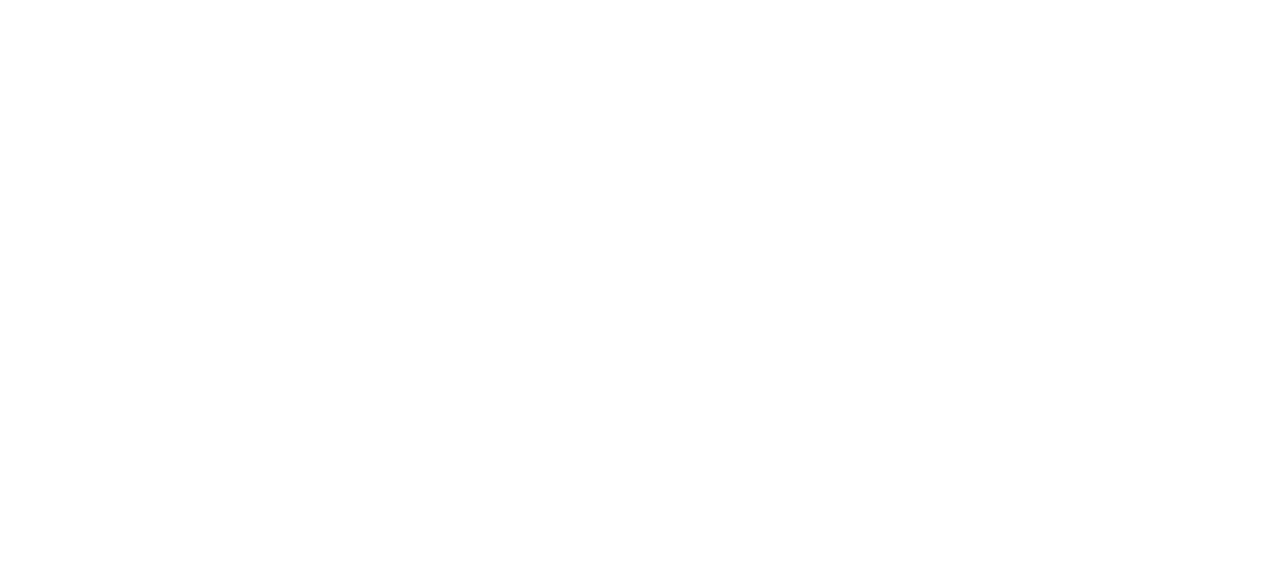
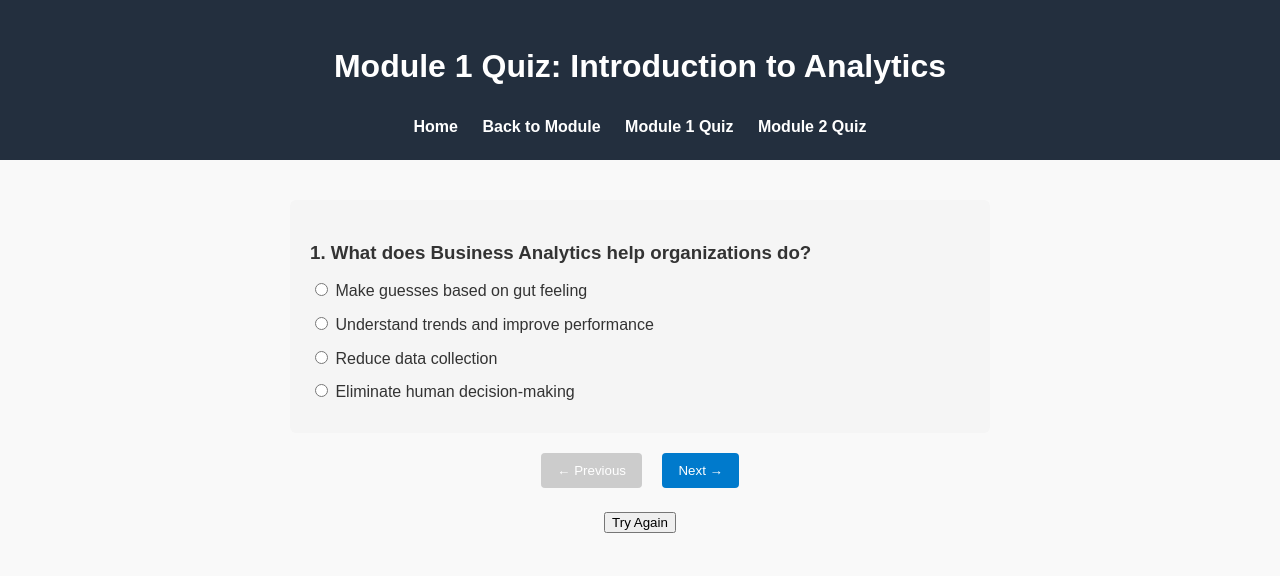
Before and after one commit to sebastian-jaen/analytics-academy, a plain HTML site: page quiz.html in a window 1280 px wide. Drawn offline with Linux system fonts and the light colour scheme.

Commit message:
Add dynamic quiz loader and quiz2.json

```diff
--- a/assets/css/style.css
+++ b/assets/css/style.css
@@ -150,3 +150,49 @@ pre code {
   margin-top: 10px;
   font-size: 0.9rem;
 }
+.quiz-wrapper {
+  max-width: 700px;
+  margin: 40px auto;
+  padding: 0 20px;
+}
+
+#question-container {
+  background: #f5f5f5;
+  padding: 20px;
+  border-radius: 6px;
+}
+
+.quiz-question h3 {
+  margin-bottom: 10px;
+}
+
+.quiz-question label {
+  display: block;
+  margin: 8px 0;
+}
+
+#quiz-controls {
+  text-align: center;
+  margin: 20px 0;
+}
+
+#quiz-controls button {
+  background: #007acc;
+  color: #fff;
+  border: none;
+  padding: 10px 16px;
+  margin: 0 8px;
+  border-radius: 4px;
+  cursor: pointer;
+}
+
+#quiz-controls button:disabled {
+  background: #ccc;
+  cursor: not-allowed;
+}
+
+#result-container {
+  text-align: center;
+  font-weight: bold;
+  margin-top: 20px;
+}
--- a/assets/js/quiz.js
+++ b/assets/js/quiz.js
@@ -0,0 +1,106 @@
+const queryParams = new URLSearchParams(window.location.search);
+const quizNumber = queryParams.get("quiz") || "1";
+const quizPath = `data/quiz${quizNumber}.json`;
+
+let currentQuestion = 0;
+let quizData = [];
+let userAnswers = [];
+
+fetch(quizPath)
+  .then(res => res.json())
+  .then(data => {
+    quizData = data.questions;
+    document.getElementById('quiz-title').textContent = data.title;
+    showQuestion(0);
+  });
+function showQuestion(idx) {
+  const container = document.getElementById('question-container');
+  container.innerHTML = '';
+  const q = quizData[idx];
+
+  const block = document.createElement('div');
+  block.className = 'quiz-question';
+  block.innerHTML = `<h3>${idx+1}. ${q.question}</h3>`;
+  q.options.forEach((opt, i) => {
+    // Check if userAnswers[idx] matches this option (1-based)
+    const checked = (userAnswers[idx] === (i+1)) ? 'checked' : '';
+    block.innerHTML += `
+      <label>
+        <input type="radio" name="q${idx}" value="${i+1}" ${checked}>
+        ${opt}
+      </label>`;
+  });
+  container.appendChild(block);
+
+  // Controls
+  document.getElementById('prev-btn').disabled = idx === 0;
+  document.getElementById('next-btn').style.display = idx === quizData.length-1 ? 'none' : 'inline-block';
+  document.getElementById('submit-btn').style.display = idx === quizData.length-1 ? 'inline-block' : 'none';
+}
+
+// Next / Prev
+document.getElementById('next-btn').addEventListener('click', () => {
+  saveAnswer();
+  currentQuestion++;
+  showQuestion(currentQuestion);
+});
+document.getElementById('prev-btn').addEventListener('click', () => {
+  saveAnswer();
+  currentQuestion--;
+  showQuestion(currentQuestion);
+});
+
+// Submit
+document.getElementById('submit-btn').addEventListener('click', () => {
+  saveAnswer();
+  let score = 0;
+  let resultHTML = '';
+
+  quizData.forEach((q, i) => {
+    const user = userAnswers[i];
+    const correct = q.answer;
+    const userLabel = user
+      ? `${user}. ${q.options[user - 1]}`
+      : "<em>No answer selected</em>";
+    const correctLabel = `${correct}. ${q.options[correct - 1]}`;
+    const isCorrect = user === correct;
+
+    resultHTML += `
+      <div style="margin-bottom:16px; padding:10px; border-radius:6px; background:${isCorrect ? '#e6ffe6' : '#fff7f7'};">
+        <strong>Q${i + 1}: ${q.question}</strong><br>
+        Your answer: <span style="color:${isCorrect ? 'green' : 'red'}">${userLabel}</span><br>
+        Correct answer: <span style="color:green">${correctLabel}</span>
+      </div>
+    `;
+
+    if (isCorrect) score++;
+  });
+
+  document.getElementById('result-container').innerHTML =
+    `<h3>You scored ${score} out of ${quizData.length}.</h3><hr>` + resultHTML;
+
+  // Optional: disable navigation/buttons after submission
+  document.getElementById('next-btn').disabled = true;
+  document.getElementById('prev-btn').disabled = true;
+  document.getElementById('submit-btn').disabled = true;
+  document.getElementById('retry-btn').style.display = 'inline-block';
+  document.getElementById('retry-btn').addEventListener('click', () => {
+    currentQuestion = 0;
+    userAnswers = [];  // Reset user answers
+    showQuestion(currentQuestion);
+    document.getElementById('result-container').innerHTML = '';
+    document.getElementById('next-btn').disabled = false;
+    document.getElementById('prev-btn').disabled = false;
+    document.getElementById('submit-btn').disabled = false;
+    document.getElementById('retry-btn').style.display = 'none';
+  });
+});
+
+function saveAnswer() {
+  const radios = document.querySelectorAll(`input[name="q${currentQuestion}"]`);
+  radios.forEach(radio => {
+    if(radio.checked) {
+      userAnswers[currentQuestion] = parseInt(radio.value);  // Store 1-based answer
+    }
+  });
+}
--- a/data/quiz1.json
+++ b/data/quiz1.json
@@ -0,0 +1,45 @@
+{
+  "title": "Module 1 Quiz: Introduction to Analytics",
+  "questions": [
+    {
+      "question": "What does Business Analytics help organizations do?",
+      "options": [
+        "Make guesses based on gut feeling",
+        "Understand trends and improve performance",
+        "Reduce data collection",
+        "Eliminate human decision-making"
+      ],
+      "answer": 2
+    },
+    {
+      "question": "Which type of analytics answers 'Why did it happen?'",
+      "options": ["Descriptive","Diagnostic","Predictive","Prescriptive"],
+      "answer": 2
+    },
+    {
+      "question": "Which analytics type forecasts what will happen?",
+      "options": ["Descriptive","Diagnostic","Predictive","Prescriptive"],
+      "answer": 3
+    },
+    {
+      "question": "What is the first step when a client has unstructured data?",
+      "options": [
+        "Ignore the data",
+        "Perform prescriptive analytics",
+        "Summarize with descriptive analytics",
+        "Ask client to keep handwritten notes"
+      ],
+      "answer": 3
+    },
+    {
+      "question": "A logistics company sees unexpected high sales in off-season. Which analytics do you use?",
+      "options": ["Descriptive","Diagnostic","Predictive","Prescriptive"],
+      "answer": 2
+    },
+    {
+      "question": "To estimate holiday demand for inventory, you should use:",
+      "options": ["Diagnostic","Descriptive","Predictive","Prescriptive"],
+      "answer": 3
+    }
+  ]
+}
--- a/quiz.html
+++ b/quiz.html
@@ -0,0 +1,36 @@
+<!DOCTYPE html>
+<html lang="en">
+<head>
+  <meta charset="UTF-8" />
+  <meta name="viewport" content="width=device-width, initial-scale=1.0"/>
+  <title>Quiz</title>
+  <link rel="stylesheet" href="assets/css/style.css"/>
+</head>
+<body>
+  <header>
+    <h1 id="quiz-title">Quiz</h1>
+    <nav>
+      <a href="index.html">Home</a>
+      <a href="module.html">Back to Module</a>
+      <a href="quiz.html?quiz=1">Module 1 Quiz</a>
+      <a href="quiz.html?quiz=2">Module 2 Quiz</a>
+    </nav>
+  </header>
+
+  <main class="quiz-wrapper">
+    <div id="question-container"></div>
+
+    <div id="quiz-controls">
+      <button id="prev-btn" disabled>← Previous</button>
+      <button id="next-btn">Next →</button>
+      <button id="submit-btn" style="display:none">Submit Quiz</button>
+    </div>
+
+    <div id="result-container"></div>
+    <button id="retry-btn" style="display:none; margin: 24px auto 0 auto; display: block;">Try Again</button>
+
+  </main>
+
+  <script src="assets/js/quiz.js"></script>
+</body>
+</html>
```
Also changed, not shown: assets/js/module.js (+7 -1 lines), data/quiz2.json (added, +65 -0 lines), module.html (+0 -1 lines).
